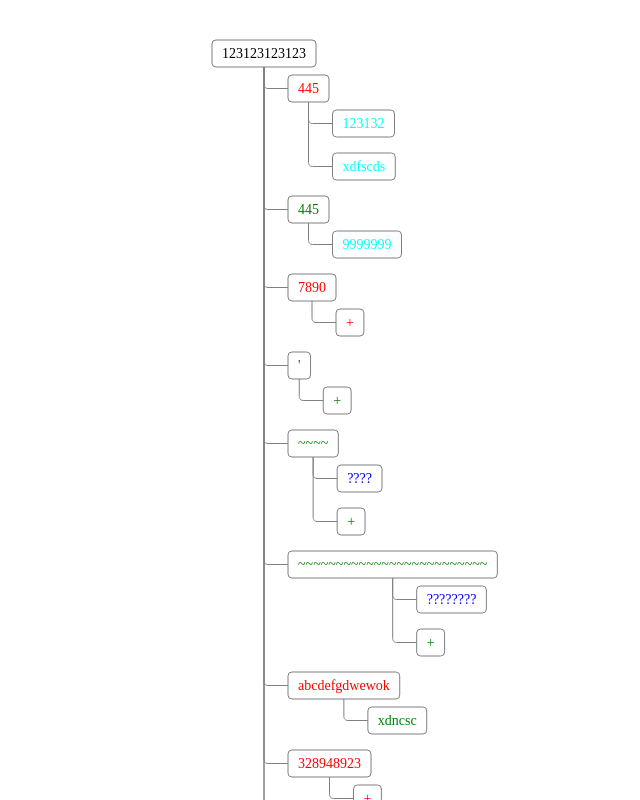
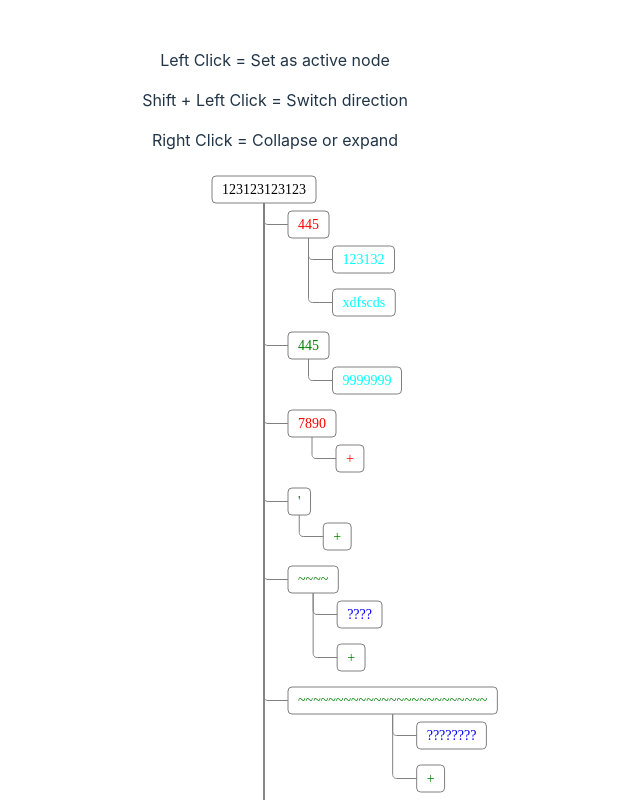
Before and after one commit to TheVeryDarkness/svg-tree-vue3, a Vue app: page / in a window 1280 px wide. Shown: the top 800 px of the page, without its empty margins (365-1005 px from the left). Built offline with nearby package versions, Linux system fonts and the light colour scheme.

Commit message:
Update demo

```diff
--- a/src/App.vue
+++ b/src/App.vue
@@ -74,12 +74,13 @@ let state = {
 };
 
 function click<T extends Data<T>>($event: TreeEvent<T, MouseEvent>) {
+  $event.event.stopPropagation();
   if ($event.event.shiftKey) {
+    console.log(($event.state.vertical.value = !$event.state.vertical.value));
+  } else {
     console.log($event);
     console.log(state.active.value);
     state.active.value = $event.node.path;
-  } else {
-    console.log(($event.state.vertical.value = !$event.state.vertical.value));
   }
 }
 
@@ -87,9 +88,16 @@ function contextmenu<T extends Data<T>>(event: TreeEvent<T, MouseEvent>) {
   event.event.preventDefault();
   event.state.collapsed.value = !event.state.collapsed.value;
 }
+
+window.addEventListener("click", () => {
+  state.active.value = undefined;
+});
 </script>
 
 <template>
+  <p>Left Click = Set as active node</p>
+  <p>Shift + Left Click = Switch direction</p>
+  <p>Right Click = Collapse or expand</p>
   <label>Active:</label>
   <input type="text" v-model="state.active.value" />
   <Tree ref="tree" :data="data" :state="state" :options="undefined" @click="click" @contextmenu="contextmenu" />
```
